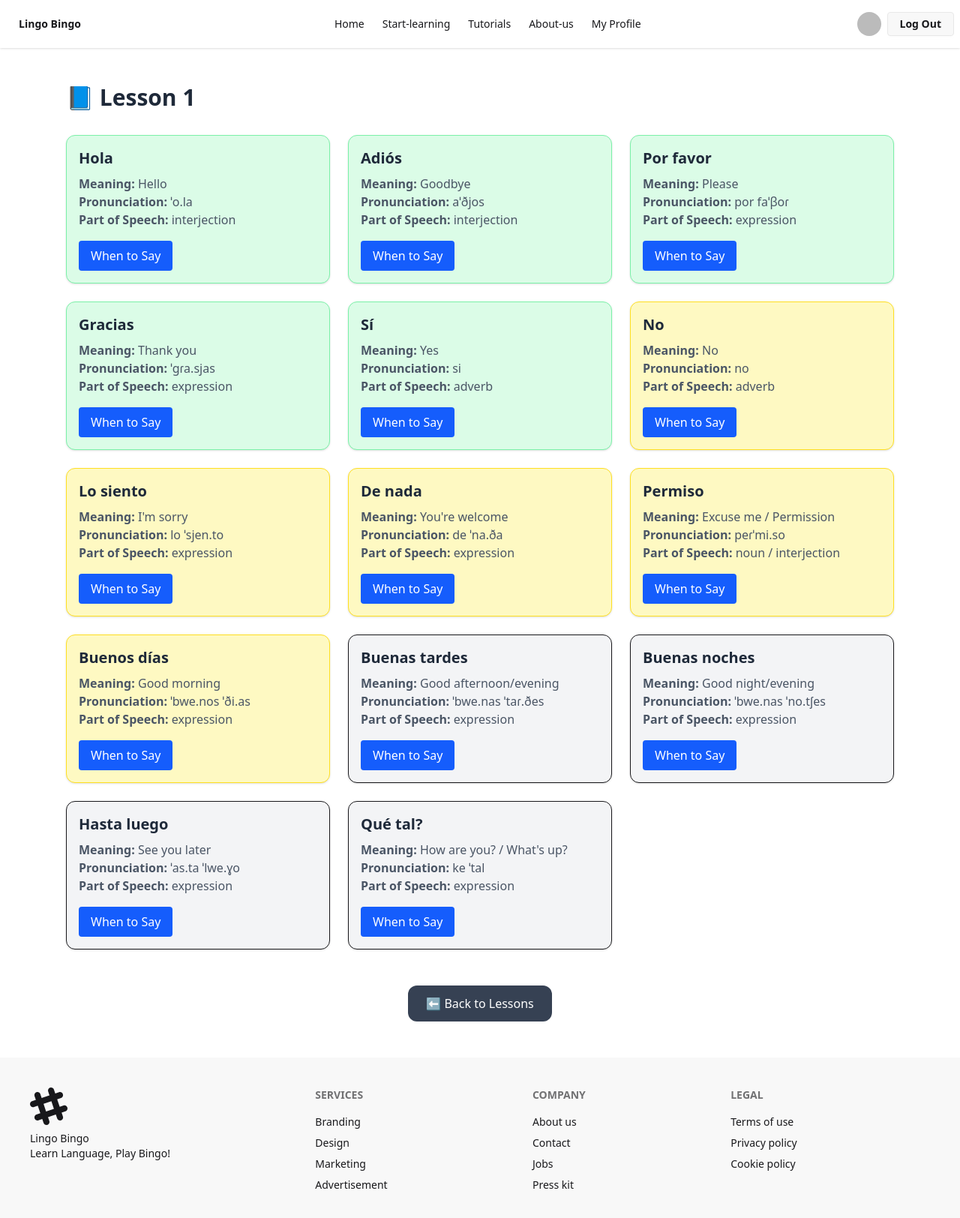
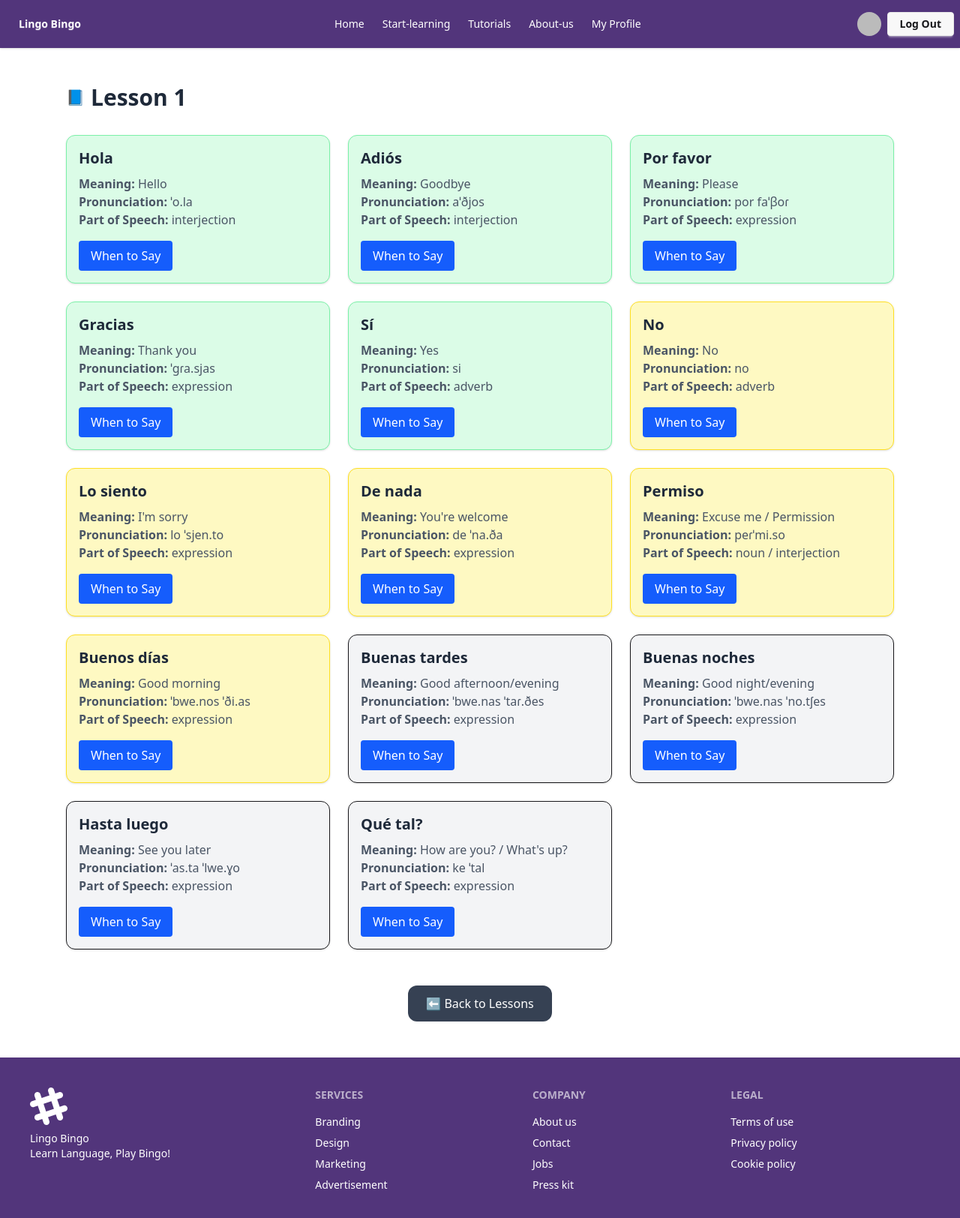
Before and after one commit to Habiburnik/Assignment-10-client, a React (Vite) app: page /lesson/1 in a window 1280 px wide. Shown: the top 1624 px of the page at 75% size. Built offline with nearby package versions, Linux system fonts and the light colour scheme; no server answers; sample sign-in values are in the browser's storage.

Commit message:
updated home page

```diff
--- a/src/components/Footer.jsx
+++ b/src/components/Footer.jsx
@@ -2,7 +2,7 @@ import React from 'react';
 
 const Footer = () => {
     return (
-        <footer className="footer sm:footer-horizontal bg-base-200 text-base-content p-10">
+        <footer className="footer bg-[#52357B] text-white sm:footer-horizontal p-10">
             <aside>
                 <svg
                     width="50"
--- a/src/components/Main.jsx
+++ b/src/components/Main.jsx
@@ -17,8 +17,8 @@ const Main = () => {
     ];
 
     return (
-        <div>
-            <div className="carousel w-full max-h-[500px]">
+        <div className='bg-white'>
+            <div className="carousel  w-full max-h-[500px]">
                 <div id="slide1" className="carousel-item relative w-full">
                     <img
                         src={slider5}
@@ -60,7 +60,7 @@ const Main = () => {
                     <div>
                         <h2 className="text-3xl font-bold mb-4 text-gray-800">About Lingo Bingo</h2>
                         <p className="text-gray-600 mb-4 text-md leading-relaxed">
-                            Welcome to <span className="font-semibold text-red-500">Lingo Bingo</span> — your fun and interactive way to learn Spanish! Whether you're just starting out or looking to refine your skills, we offer vocabulary games, pronunciation guides, and real-world usage examples to help you master Spanish naturally.
+                            Welcome to <span className="font-semibold text-[#5459AC]">Lingo Bingo</span> — your fun and interactive way to learn Spanish! Whether you're just starting out or looking to refine your skills, we offer vocabulary games, pronunciation guides, and real-world usage examples to help you master Spanish naturally.
                         </p>
                         <p className="text-gray-600 mb-4 text-md leading-relaxed">
                             Our lessons are built around real-life scenarios, so you’ll learn how to speak Spanish the way native speakers actually use it — not just textbook phrases.
@@ -71,7 +71,7 @@ const Main = () => {
 
                         <Link
                             to="/lessons"
-                            className="inline-block mt-6 px-6 py-3 bg-red-500 hover:bg-red-600 text-white text-lg font-medium rounded-xl transition"
+                            className="inline-block mt-6 px-6 py-3 bg-[#5459AC] hover:bg-[#52357B] text-white text-lg font-medium rounded-xl transition"
                         >
                             Start Learning Now
                         </Link>
@@ -87,7 +87,7 @@ const Main = () => {
                                 key={index}
                                 className="bg-white rounded-xl shadow-md p-6 transition hover:shadow-xl"
                             >
-                                <h3 className="text-3xl font-bold text-red-500">
+                                <h3 className="text-3xl font-bold text-[#5459AC]">
                                     <CountUp end={stat.count} duration={5} />
                                 </h3>
                                 <p className="text-gray-600 text-lg mt-2">{stat.title}</p>
@@ -128,19 +128,19 @@ const Main = () => {
                     <div className="grid gap-8 md:grid-cols-3 text-left">
                         {/* Card 1 */}
                         <div className="bg-white rounded-xl shadow-md p-6">
-                            <h3 className="text-xl font-semibold mb-2 text-red-500">🎧 Native Pronunciations</h3>
+                            <h3 className="text-xl font-semibold mb-2 text-[#5459AC]">🎧 Native Pronunciations</h3>
                             <p className="text-gray-600">Listen and repeat exercises recorded by native speakers.</p>
                         </div>
 
                         {/* Card 2 */}
                         <div className="bg-white rounded-xl shadow-md p-6">
-                            <h3 className="text-xl font-semibold mb-2 text-red-500">📚 Vocabulary Packs</h3>
+                            <h3 className="text-xl font-semibold mb-2 text-[#5459AC]">📚 Vocabulary Packs</h3>
                             <p className="text-gray-600">Learn themed word lists with pronunciation and usage tips.</p>
                         </div>
 
                         {/* Card 3 */}
                         <div className="bg-white rounded-xl shadow-md p-6">
-                            <h3 className="text-xl font-semibold mb-2 text-red-500">🧩 Interactive Quizzes</h3>
+                            <h3 className="text-xl font-semibold mb-2 text-[#5459AC]">🧩 Interactive Quizzes</h3>
                             <p className="text-gray-600">Test your skills and earn points with fun quizzes and games.</p>
                         </div>
 
--- a/src/components/Navbar.jsx
+++ b/src/components/Navbar.jsx
@@ -18,7 +18,7 @@ const Navbar = () => {
 
 
     return (
-        <div className="navbar bg-base-100 shadow-sm flex justify-between text-xl lg:text-xl">
+        <div className="navbar bg-[#52357B] text-white shadow-sm flex justify-between text-xl lg:text-xl">
             <div className="navbar-start max-w-[150px]">
                 <div className="dropdown">
                     <div tabIndex={0} role="button" className="btn btn-ghost lg:hidden">
--- a/src/components/SocialLogins.jsx
+++ b/src/components/SocialLogins.jsx
@@ -22,7 +22,7 @@ const SocialLogins = () => {
 
   return (
     <div className="flex flex-row mx-auto items-center mb-5">
-      <h2 className="text-sm font-bold mx-3">or login with</h2>
+      <h2 className="text-sm font-semibold mx-3">or login with</h2>
       <button onClick={handleGoogleLogin} className="btn flex items-center gap-2">
         <FaGoogle /> Login with Google
       </button>
--- a/src/components/pages/LessonPage.jsx
+++ b/src/components/pages/LessonPage.jsx
@@ -53,9 +53,13 @@ const Lesson = () => {
 
   return (
     <section className="px-6 py-12 max-w-6xl mx-auto">
-      <h1 className="text-3xl font-bold mb-8 text-gray-800">
-        📘 Lesson {id}
-      </h1>
+      <div className='flex gap-2'>
+        <span className='text-xl mt-1'>📘 </span>
+        <h1 className="text-3xl font-bold mb-8 text-gray-800">
+           Lesson {id}
+        </h1>
+      </div>
+
 
       {/* Word Cards */}
       <div className="grid grid-cols-1 sm:grid-cols-2 md:grid-cols-3 gap-6">
--- a/src/components/pages/Lessons.jsx
+++ b/src/components/pages/Lessons.jsx
@@ -42,7 +42,7 @@ const Lessons = () => {
           <div
             key={lessonNo}
             onClick={() => handleLessonClick(lessonNo)}
-            className="cursor-pointer p-6 bg-white rounded-xl shadow hover:shadow-lg transition text-center font-medium text-lg text-red-600 hover:bg-red-50"
+            className="cursor-pointer p-6 bg-base-200 rounded-xl shadow hover:shadow-lg transition text-center font-medium text-lg text-red-600 hover:bg-red-50"
           >
             Lesson {lessonNo}
           </div>
--- a/src/main.jsx
+++ b/src/main.jsx
@@ -1,12 +1,11 @@
 import { StrictMode } from 'react';
 import { createRoot } from 'react-dom/client';
 import './index.css';
-import App from './App.jsx';
 import { RouterProvider } from 'react-router-dom';
 import Router from './Routes/Router.jsx';
 import AuthProvider from './provider/AuthProvider.jsx';
 import { ToastContainer } from 'react-toastify';
-import 'react-toastify/dist/ReactToastify.css'; // Don't forget this CSS import
+import 'react-toastify/dist/ReactToastify.css';
 
 createRoot(document.getElementById('root')).render(
   <StrictMode>
```
